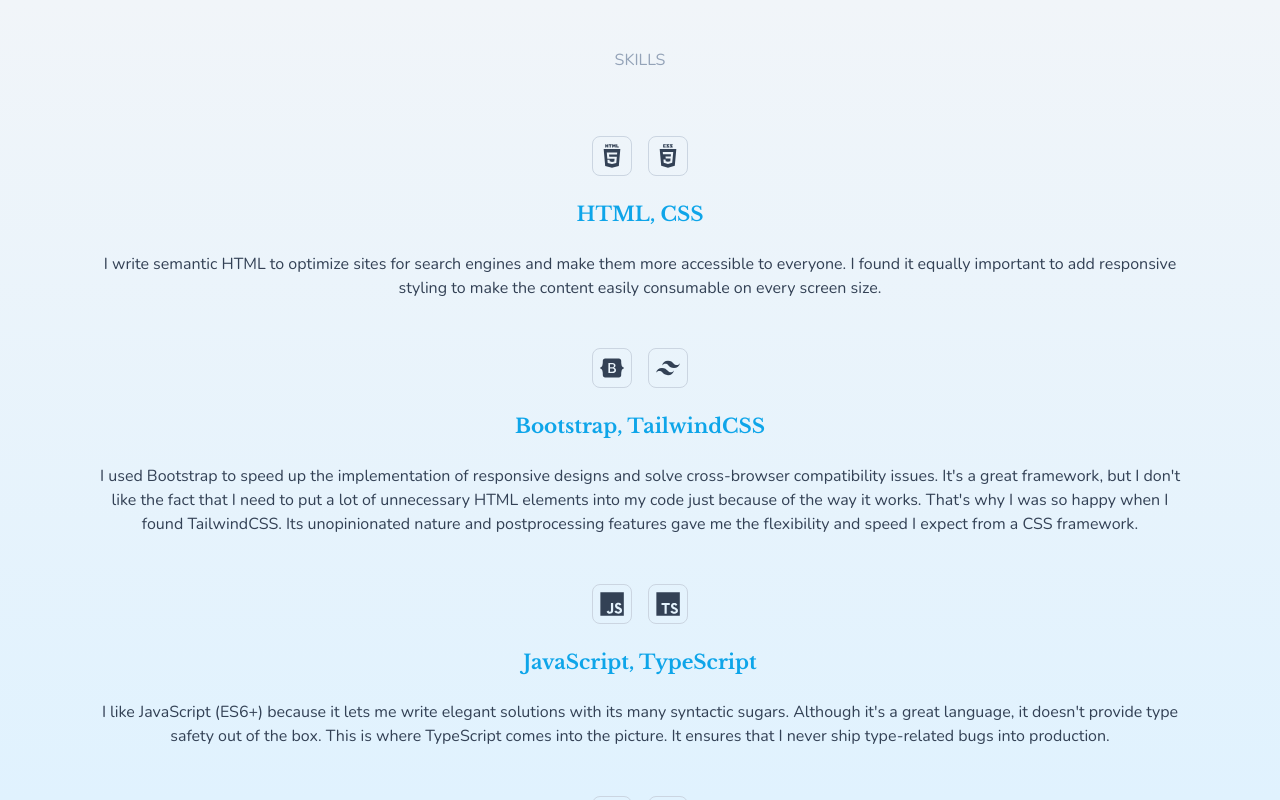
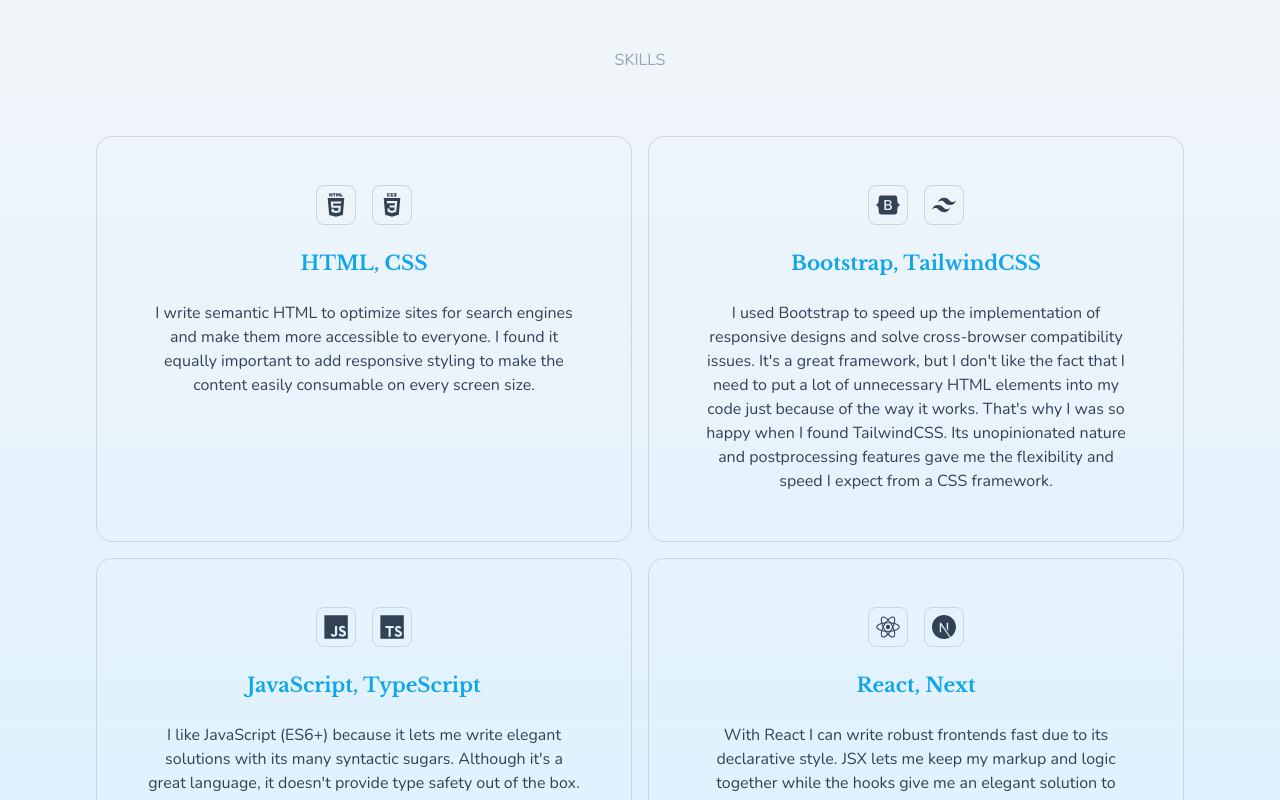
Before and after one commit to NorbertMerkli/norbertmerkli.dev, a Next.js app: page / in a window 1280 px wide. Shown: the part 800-1600 px from the top of the page. Built offline with nearby package versions, Linux system fonts and the light colour scheme.

Commit message:
Make the skill section responsive

```diff
--- a/src/app/page.tsx
+++ b/src/app/page.tsx
@@ -33,7 +33,7 @@
       </header>
 
       <PageSection title="Skills">
-        <div className="flex flex-col gap-12">
+        <div className="grid grid-cols-2 grid-rows-[8] gap-12 lg:gap-4">
           {content.skills.map((skill) => (
             <SkillGroup key={skill.description} content={skill} />
           ))}
--- a/src/components/SkillGroup.tsx
+++ b/src/components/SkillGroup.tsx
@@ -6,7 +6,7 @@
 };
 
 export const SkillGroup = ({ content }: SkillGroupProps) => (
-  <article className="flex flex-col gap-6 text-center">
+  <article className="card col-span-2 row-span-1 flex flex-col gap-6 text-center lg:col-span-1 lg:row-span-2">
     <div className="flex flex-row justify-center gap-4">
       {content.skills.map((skill) => (
         <PassiveIcon key={skill} icon={skill} />
--- a/src/styles/globals.css
+++ b/src/styles/globals.css
@@ -34,4 +34,8 @@
   .safe-area {
     @apply mx-auto px-6 sm:px-8 lg:max-w-6xl;
   }
+
+  .card {
+    @apply rounded-2xl border-0 border-lightgray duration-200 dark:border-secondary md:border md:p-8 xl:p-12;
+  }
 }
```
